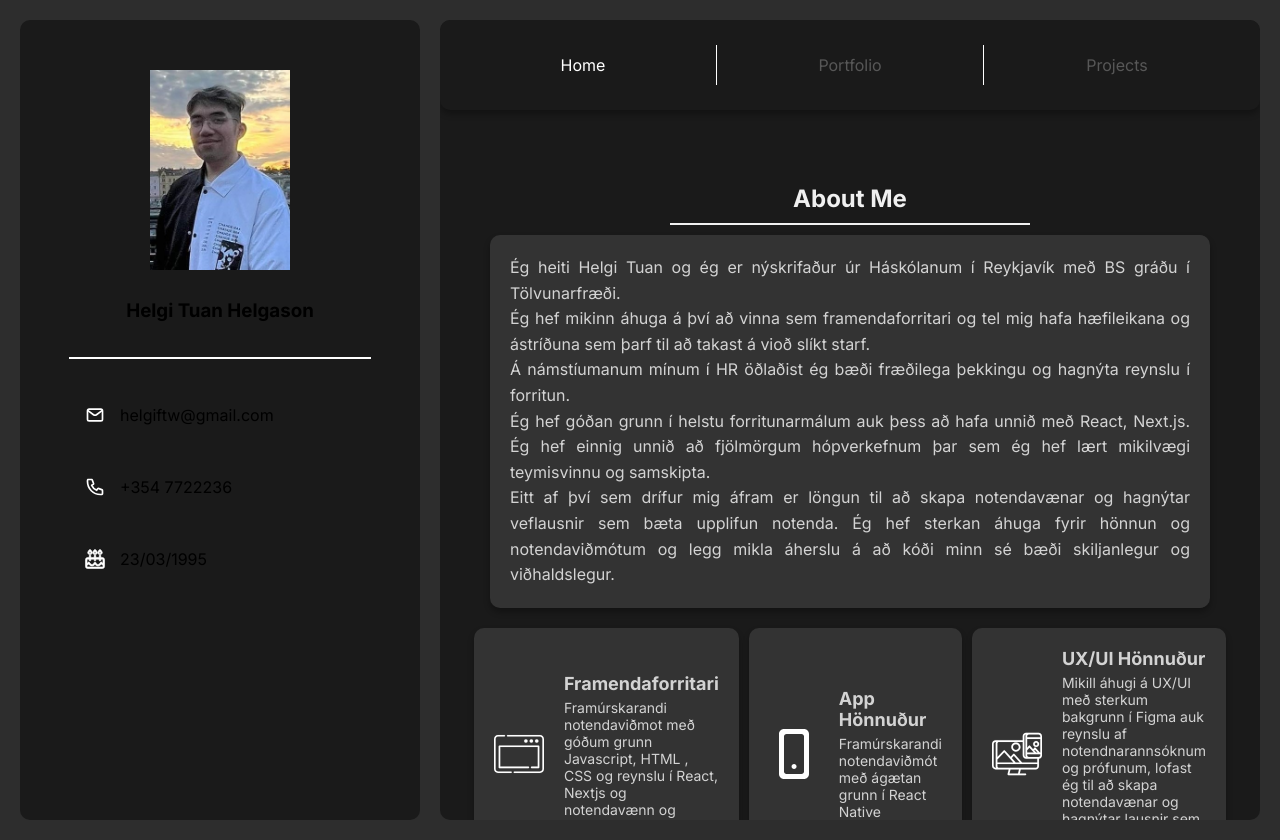
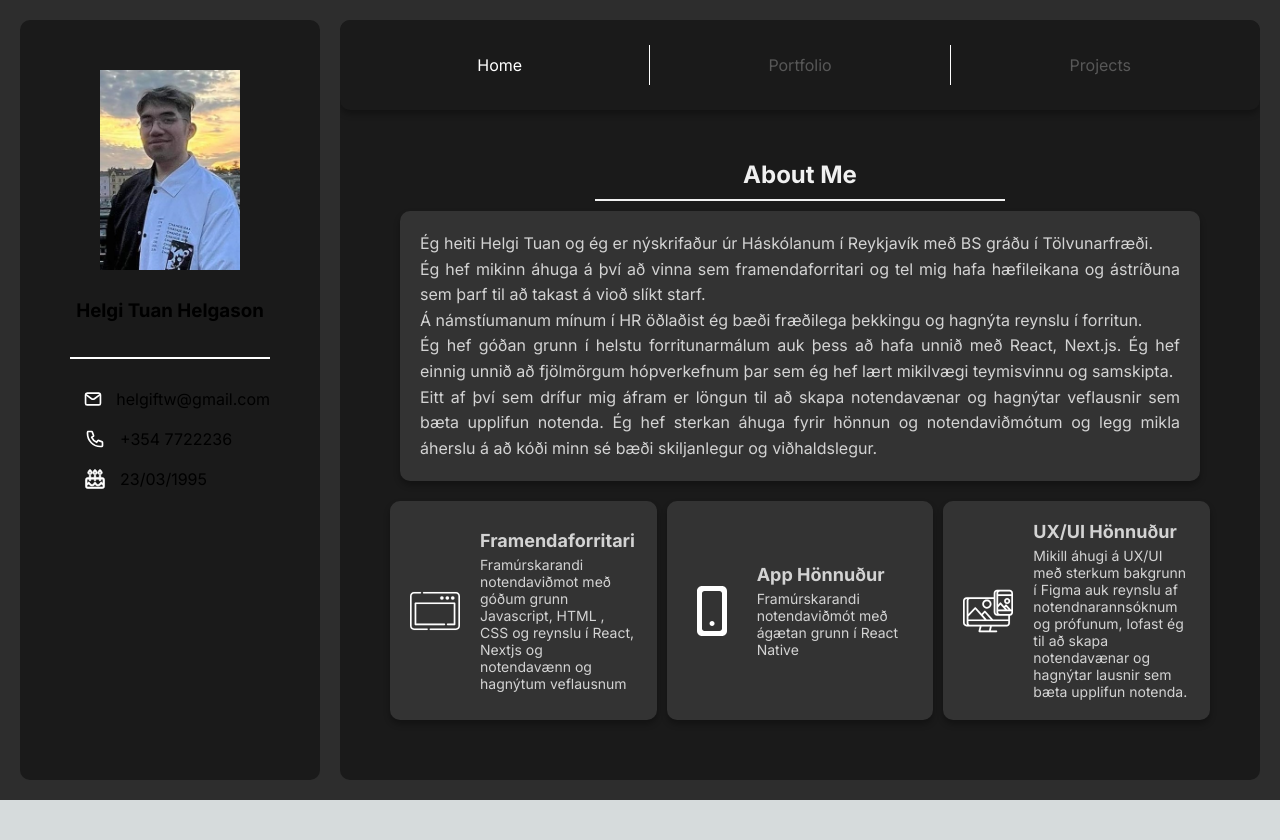
Before and after one commit to helgituan/Pages, a Next.js app: page /app/ in a window 1280 px wide. After the commit the page ends 800 px from the top, so only its background shows below. Built offline with nearby package versions, Linux system fonts and the light colour scheme.

Commit message:
still having the white border issue

```diff
--- a/app/globals.css
+++ b/app/globals.css
@@ -1,3 +1,9 @@
+* {
+  margin: 0;
+  padding: 0;
+  box-sizing: border-box;
+}
+
 :root {
   --max-width: 1100px;
   --border-radius: 12px;
--- a/app/page.module.css
+++ b/app/page.module.css
@@ -1,3 +1,9 @@
+* {
+  margin: 0;
+  padding: 0;
+  box-sizing: border-box;
+}
+
 .main {
   display: flex;
   flex-direction: column;
```
